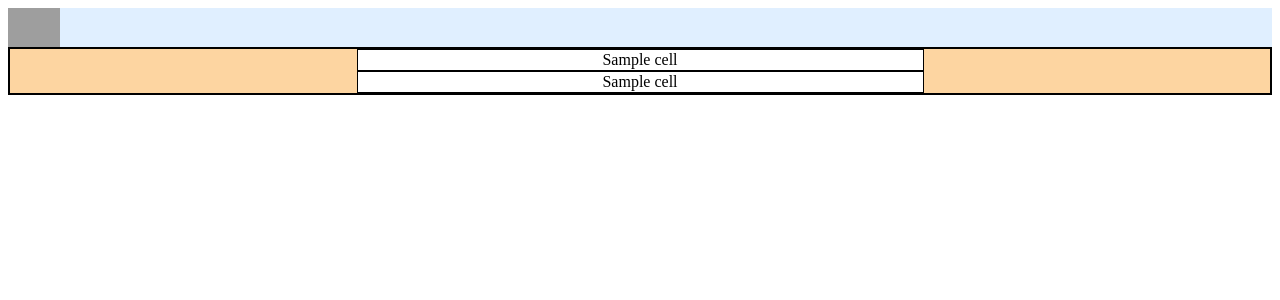
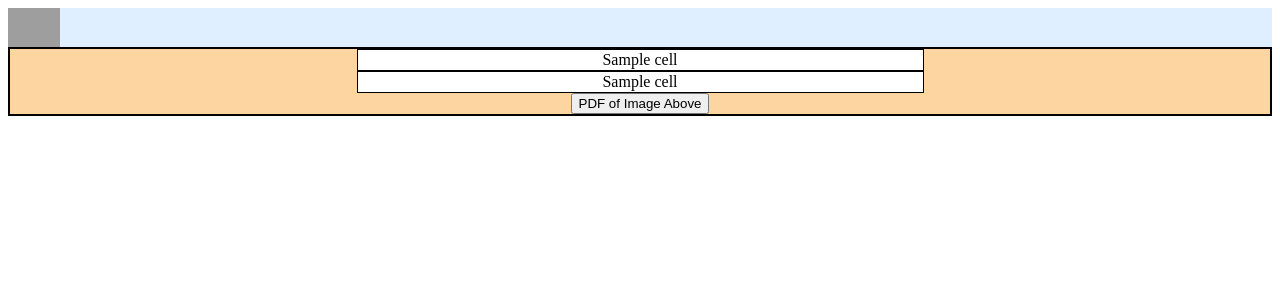
Before and after one commit to EliaPiccoli/Crossword, a Flask app: template templates/crossword_page.html in a window 1280 px wide. Shown: the top 300 px of the page. Run offline with Flask 2, Linux system fonts and the light colour scheme; the template is opened without the code that fills it: most values are stand-ins (such as "Sample title", 1, 10 or a date in 2020); some libraries are stand-ins or nearby versions; grey boxes are pictures that could not be loaded.

Commit message:
added primordial conversion to PDF, result is blurry. We need an edge update in crossword.py for a better table generation so that we occupy less space as a result (no out of boundary cells are needed)

```diff
--- a/app.py
+++ b/app.py
@@ -9,8 +9,8 @@ def home():
         #TODO call script in crossword.py for crossword generation
         crossword_matrix_1 = create_crossword(request.form["words"])
         crossword_matrix_2 = create_crossword(request.form["words"])
-        _print(crossword_matrix_1)
-        _print(crossword_matrix_2)
+        #_print(crossword_matrix_1)
+        #_print(crossword_matrix_2)
         return render_template("crossword_page.html", crossword_1 = crossword_matrix_1, crossword_2 = crossword_matrix_2)
     else:
         return render_template("main_page.html")
--- a/crossword.py
+++ b/crossword.py
@@ -75,7 +75,7 @@ def create_crossword(text):
 	w.sort(reverse=True, key=len)
 	print(w)
 
-	size = 4*len(w[0])
+	size = 3*len(w[0])
 	field = [["" for _ in range(size)] for _ in range(size)]
 
 	# dictionary with the info of the words placement
@@ -92,7 +92,7 @@ def create_crossword(text):
 	placements[w[0]] = (0, 0, True)
 
 	#initialize current crossword edges, useful for later shifting
-	# TODO: add edge control
+	# TODO: add edge control and ACTUALLY UPDATE THEM GODDAMMIT
 	edges["top"] = 0
 	edges["bottom"] = len(w[0]) - 1
 	edges["left"] = 0
--- a/templates/crossword_page.html
+++ b/templates/crossword_page.html
@@ -1,6 +1,9 @@
 <html>
     <head>
         <meta charset="utf-8"/>
+        <script src="https://cdnjs.cloudflare.com/ajax/libs/html2canvas/0.5.0-beta4/html2canvas.min.js"></script> <!--to make screenshots of a certain element (keeping CSS features)-->
+        <script src="https://cdnjs.cloudflare.com/ajax/libs/jspdf/1.3.4/jspdf.min.js"></script><!--to convert screenshot to pdf-->
+        <script src="https://ajax.googleapis.com/ajax/libs/jquery/3.5.1/jquery.min.js"></script><!--makes it easier to refer to html elements-->
         <title>Result</title>
     </head>
     <body>
@@ -12,7 +15,7 @@
         <div id="crossword_box" style="text-align: center; border-width: 2px; border-color:black; border-style: solid; background-color: rgb(253, 213, 161);">
 
                 <!--first choice-->
-                <table style="margin-left: auto;margin-right: auto;border-collapse: collapse;table-layout: fixed;width: 45%;background-color: yellowgreen;">
+                <table id="result1" style="margin-left: auto;margin-right: auto;border-collapse: collapse;table-layout: fixed;width: 45%;background-color: yellowgreen;">
                     {% for row in crossword_1 %}
                         <tr>
                         {% for cell in row %}
@@ -31,17 +34,34 @@
                     {% for row in crossword_2 %}
                         <tr>
                         {% for cell in row %}
-                            {% if cell != '' %}
-                                <td style="border: black solid 1px; border-collapse: collapse; background-color: white; text-align: center;">{{cell}}</td>
-                            {% else %}
-                                <td>{{cell}}</td>
-                            {% endif %}
+                                {% if cell != '' %}
+                                    <td style="border: black solid 1px; border-collapse: collapse; background-color: white; text-align: center;">{{cell}}</td>
+                                {% else %}
+                                    <td >{{cell}}</td>
+                                {% endif %}
                         {% endfor %}
                         </tr>
                     {% endfor %}
                 </table>
-
-
+                <button onclick="toPDF()">PDF of Image Above</button>
         </div>
+        <script language="javascript">
+            function toPDF(){
+                var doc = new jsPDF('p', 'pt','a4',true);
+                doc.setFontSize(16);
+                doc.setTextColor(80, 77, 78);
+                doc.text(50, 50, 'Take ur crossword and leave, bitch');
+                html2canvas($("#result1"), {
+                    scale: 5, //not working, resulting img is blurry, quality: 4 is not working either
+                    onrendered: function(canvas) {
+                    var imgData = canvas.toDataURL('image/png');
+                    doc.addImage(imgData, 'PNG', 50, 70, $('#result1').width() / 1.5, $('#result1').height() / 1.5, 'SLOW');
+                    console.log(imgData);
+                    $('#result1').append(canvas);
+                    doc.save('Result.pdf');
+                    }
+                });
+            }
+        </script>
     </body>
 </html>
```
